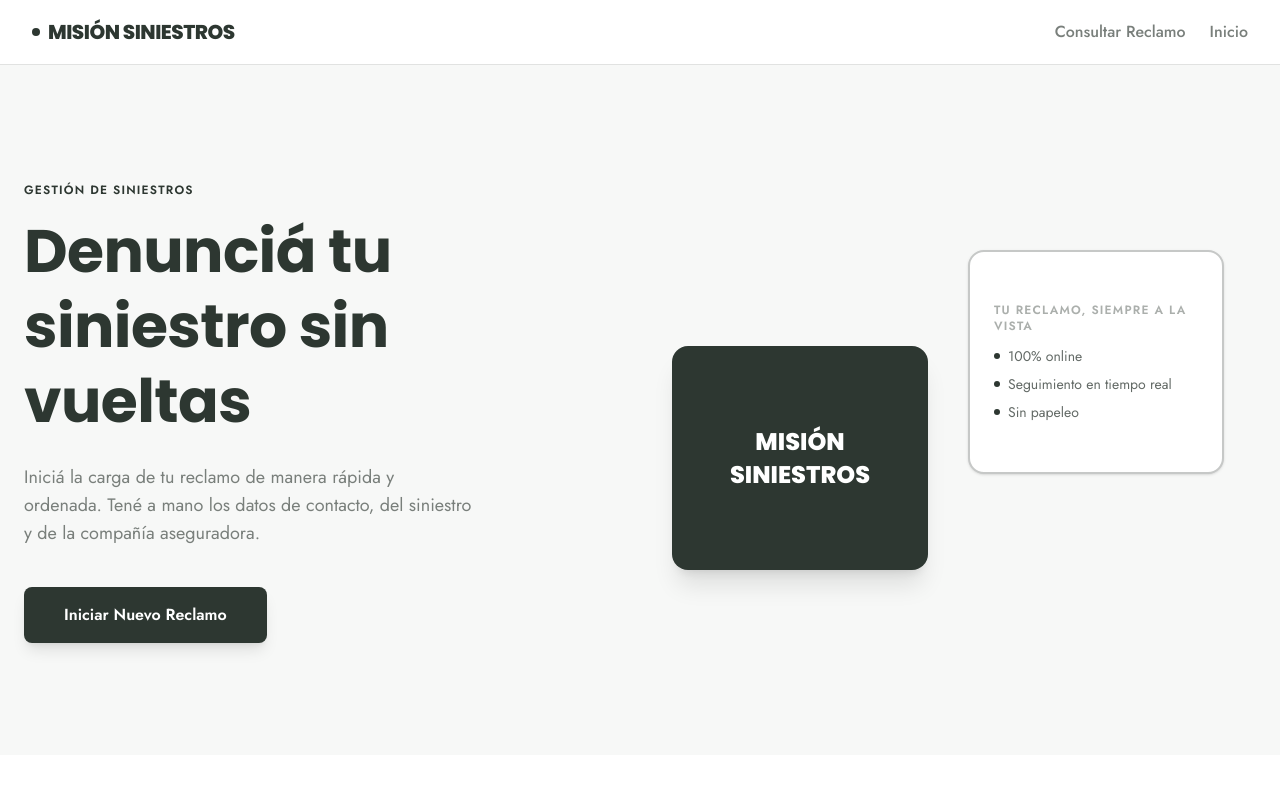
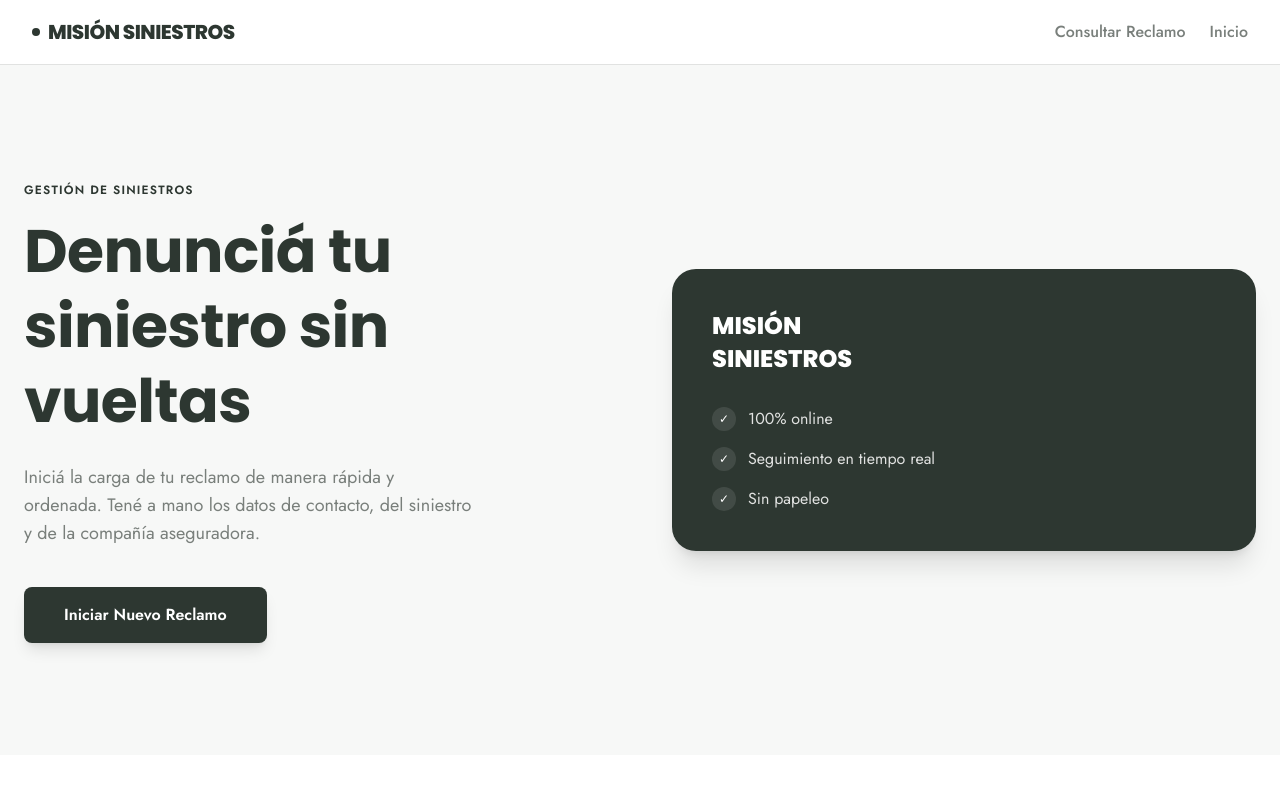
Before and after one commit to Lucasanse/Katy-Proyect, a React (Vite) app: page / in a window 1280 px wide. Shown: the top 800 px of the page. Built offline with nearby package versions, Linux system fonts and the light colour scheme.

Commit message:
pequeños cambios

```diff
--- a/src/Components/admin/AdminLogin.jsx
+++ b/src/Components/admin/AdminLogin.jsx
@@ -1,7 +1,6 @@
 import { useState } from 'react';
 import authService from '../../services/auth.service.js';
 import Spinner from '../common/Spinner.jsx';
-import Header from '../layout/Header.jsx';
 
 export default function AdminLogin({ onLoginSuccess }) {
   const [email, setEmail] = useState('');
@@ -25,7 +24,17 @@
 
   return (
     <div className="min-h-screen flex flex-col bg-slate-50">
-      <Header onHomeClick={() => { window.location.href = '/'; }} onConsultarClick={() => { window.location.href = '/consultas'; }} />
+      <div className="bg-slate-900 text-white">
+        <div className="max-w-7xl mx-auto px-4 sm:px-6 lg:px-8 h-16 flex items-center justify-between">
+          <p className="font-display font-bold text-sm tracking-wide">Panel de Administración</p>
+          <button
+            onClick={() => { window.location.href = '/'; }}
+            className="text-sm font-medium text-slate-300 hover:text-white transition-colors"
+          >
+            Volver al inicio
+          </button>
+        </div>
+      </div>
       <div className="flex-grow flex items-center justify-center p-6">
       <div className="w-full max-w-sm bg-white rounded-xl shadow-md border border-slate-200 p-8">
         <h1 className="text-2xl text-slate-900 mb-1 text-center">Panel de Administración</h1>
--- a/src/Components/admin/AdminPanel.jsx
+++ b/src/Components/admin/AdminPanel.jsx
@@ -3,7 +3,6 @@
 import SiniestroDetalle from './SiniestroDetalle.jsx';
 import AseguradorasPanel from './AseguradorasPanel.jsx';
 import Wizard from '../wizard/Wizard.jsx';
-import Header from '../layout/Header.jsx';
 import siniestrosService from '../../services/siniestros.service.js';
 import { formatearFechaHora } from '../../utils/formatearFecha.js';
 import authService from '../../services/auth.service.js';
@@ -281,24 +280,27 @@
 
   return (
     <div className="min-h-screen bg-slate-50">
-      {/* Mismo header de la web pública: navega a Inicio / Consultar Reclamo, nunca agrega enlaces a /admin */}
-      <Header
-        onHomeClick={() => { window.location.href = '/'; }}
-        onConsultarClick={() => { window.location.href = '/consultas'; }}
-      />
-
-      <div className="bg-slate-900 text-white">
-        <div className="max-w-7xl mx-auto px-4 sm:px-6 lg:px-8 h-14 flex items-center justify-between">
+      <div className="bg-slate-900 text-white sticky top-0 z-10">
+        <div className="max-w-7xl mx-auto px-4 sm:px-6 lg:px-8 h-16 flex items-center justify-between">
           <div>
             <p className="font-display font-bold text-sm tracking-wide">Panel de Administración</p>
             <p className="text-xs text-slate-300">{admin?.email}</p>
           </div>
+          <div className="flex items-center gap-4">
+            <button
+              onClick={() => { window.location.href = '/'; }}
+              className="text-sm font-medium text-slate-300 hover:text-white transition-colors"
+            >
+              Volver al inicio
+            </button>
+            <span className="h-4 w-px bg-slate-700" aria-hidden="true" />
             <button
               onClick={handleLogout}
               className="text-sm font-medium text-slate-300 hover:text-white transition-colors"
             >
               Cerrar sesión
             </button>
+          </div>
         </div>
       </div>
 
--- a/src/Components/home/Home.jsx
+++ b/src/Components/home/Home.jsx
@@ -44,30 +44,32 @@
           </div>
 
           {/* Motivo gráfico: solo tipografía y color, sin logo ni imágenes */}
-          <div className="relative hidden md:block h-80">
-            <div className="absolute top-0 right-8 w-64 h-56 rounded-2xl border-2 border-slate-300 bg-white shadow-sm p-6 flex flex-col justify-center gap-3">
-              <p className="text-xs font-semibold tracking-widest uppercase text-slate-400">
-                Tu reclamo, siempre a la vista
-              </p>
-              <ul className="space-y-2 text-sm text-slate-700">
-                <li className="flex items-center gap-2">
-                  <span className="h-1.5 w-1.5 rounded-full bg-blue-600" /> 100% online
-                </li>
-                <li className="flex items-center gap-2">
-                  <span className="h-1.5 w-1.5 rounded-full bg-blue-600" /> Seguimiento en tiempo real
-                </li>
-                <li className="flex items-center gap-2">
-                  <span className="h-1.5 w-1.5 rounded-full bg-blue-600" /> Sin papeleo
-                </li>
-              </ul>
-            </div>
-            <div className="absolute bottom-0 left-0 w-64 h-56 rounded-2xl bg-blue-600 shadow-xl flex items-center justify-center p-6">
-              <p className="font-display font-extrabold text-white text-2xl leading-snug text-center">
-                MISIÓN
-                <br />
-                SINIESTROS
-              </p>
-            </div>
+          <div className="hidden md:block rounded-3xl bg-slate-900 shadow-xl p-10">
+            <p className="font-display font-extrabold text-white text-2xl leading-snug mb-8">
+              MISIÓN
+              <br />
+              SINIESTROS
+            </p>
+            <ul className="space-y-4">
+              <li className="flex items-center gap-3">
+                <span className="flex h-6 w-6 shrink-0 items-center justify-center rounded-full bg-white/10 text-white text-xs">
+                  ✓
+                </span>
+                <span className="text-slate-200">100% online</span>
+              </li>
+              <li className="flex items-center gap-3">
+                <span className="flex h-6 w-6 shrink-0 items-center justify-center rounded-full bg-white/10 text-white text-xs">
+                  ✓
+                </span>
+                <span className="text-slate-200">Seguimiento en tiempo real</span>
+              </li>
+              <li className="flex items-center gap-3">
+                <span className="flex h-6 w-6 shrink-0 items-center justify-center rounded-full bg-white/10 text-white text-xs">
+                  ✓
+                </span>
+                <span className="text-slate-200">Sin papeleo</span>
+              </li>
+            </ul>
           </div>
         </div>
       </section>
```
Lines whose indentation alone changed are shown as unchanged.
